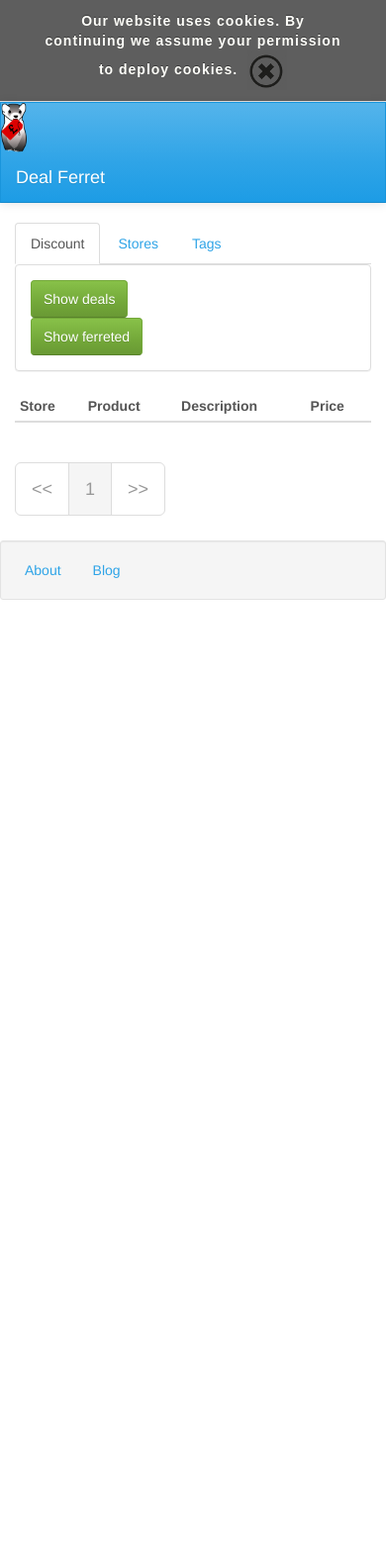
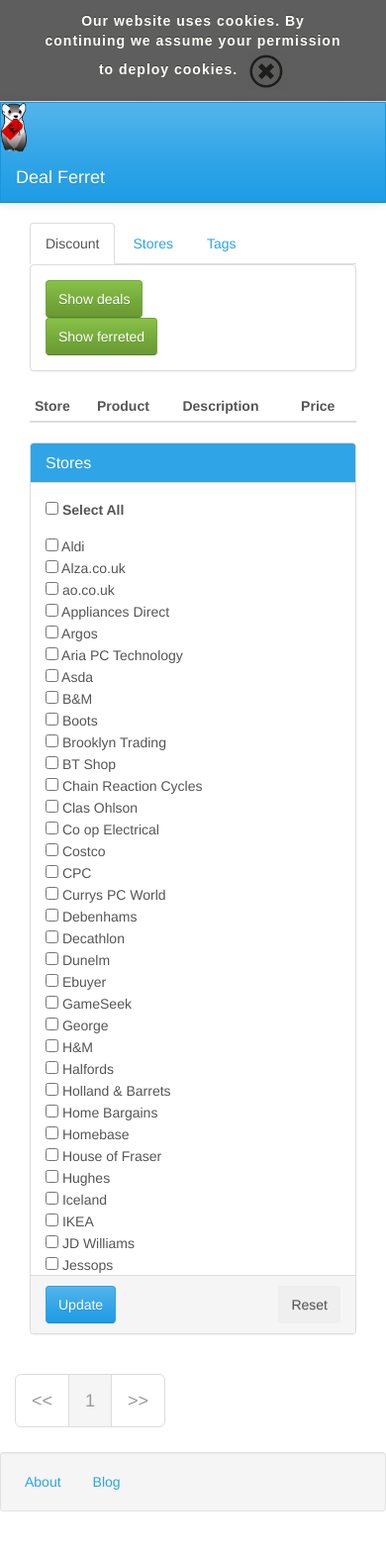
Before and after one commit to brejc8/dealferret, a PHP site: page /products.php in a window 390 px wide. Shown: the top 1571 px of the page at 99% size. Run offline with PHP 8.4, Linux system fonts and the light colour scheme; tables that the repository leaves empty or names only in its code hold one stand-in row (values such as "Sample post"); a stand-in replaces the project's code that opens the database connection; lists and menus that the app fills with data are empty; some libraries are stand-ins or nearby versions.

Commit message:
Added the sidebar HTML
Added all the stores in a sidebar panel. The panel is mobile friendly
and will either take 25% of the width of the page or 100% for devices
with smaller screens.

TODO:
- Hook selection / deselection to the form;
- Hook buttons to the form;
- Remove the previous implementation;

```diff
--- a/products.php
+++ b/products.php
@@ -115,6 +115,7 @@
 }
 
 ?>
+<div class="col-md-9 col-sm-12 col-xs-12">
     <form id="products_form" action="/products.php">
 
      <ul class="nav nav-tabs">
@@ -421,7 +422,102 @@
     echo "</tr>";
 }
 
-echo "</tbody></table></div>";
+echo "</tbody></table></div></div>";
+
+$storesSidebar = '<div class="col-md-3 col-sm-12 col-xs-12">
+        <div class="panel panel-primary">
+          <div class="panel-heading">
+            <h3 class="panel-title">Stores</h3>
+          </div>
+          <div class="panel-body" style="height: 800px; overflow-y: scroll">
+            <div style="font-weight: bold; margin-bottom: 15px;">
+                <input type="checkbox" id="selectAll" /> Select All
+            </div>
+            <div id="stores">
+              <div><input type="checkbox" /> Aldi</div>
+              <div><input type="checkbox" /> Alza.co.uk</div>
+              <div><input type="checkbox" /> ao.co.uk</div>
+              <div><input type="checkbox" /> Appliances Direct</div>
+              <div><input type="checkbox" /> Argos</div>
+              <div><input type="checkbox" /> Aria PC Technology</div>
+              <div><input type="checkbox" /> Asda</div>
+              <div><input type="checkbox" /> B&amp;M</div>
+              <div><input type="checkbox" /> Boots</div>
+              <div><input type="checkbox" /> Brooklyn Trading</div>
+              <div><input type="checkbox" /> BT Shop</div>
+              <div><input type="checkbox" /> Chain Reaction Cycles</div>
+              <div><input type="checkbox" /> Clas Ohlson</div>
+              <div><input type="checkbox" /> Co op Electrical</div>
+              <div><input type="checkbox" /> Costco</div>
+              <div><input type="checkbox" /> CPC</div>
+              <div><input type="checkbox" /> Currys PC World</div>
+              <div><input type="checkbox" /> Debenhams</div>
+              <div><input type="checkbox" /> Decathlon</div>
+              <div><input type="checkbox" /> Dunelm</div>
+              <div><input type="checkbox" /> Ebuyer</div>
+              <div><input type="checkbox" /> GameSeek</div>
+              <div><input type="checkbox" /> George</div>
+              <div><input type="checkbox" /> H&amp;M</div>
+              <div><input type="checkbox" /> Halfords</div>
+              <div><input type="checkbox" /> Holland &amp; Barrets</div>
+              <div><input type="checkbox" /> Home Bargains</div>
+              <div><input type="checkbox" /> Homebase</div>
+              <div><input type="checkbox" /> House of Fraser</div>
+              <div><input type="checkbox" /> Hughes</div>
+              <div><input type="checkbox" /> Iceland</div>
+              <div><input type="checkbox" /> IKEA</div>
+              <div><input type="checkbox" /> JD Williams</div>
+              <div><input type="checkbox" /> Jessops</div>
+              <div><input type="checkbox" /> John Lewis</div>
+              <div><input type="checkbox" /> Lakeland</div>
+              <div><input type="checkbox" /> Littlewoods</div>
+              <div><input type="checkbox" /> Machine Mart</div>
+              <div><input type="checkbox" /> Maplin</div>
+              <div><input type="checkbox" /> M&amp;S</div>
+              <div><input type="checkbox" /> Matalan</div>
+              <div><input type="checkbox" /> Morrisons</div>
+              <div><input type="checkbox" /> My Memory</div>
+              <div><input type="checkbox" /> New Look</div>
+              <div><input type="checkbox" /> Next</div>
+              <div><input type="checkbox" /> Novatech</div>
+              <div><input type="checkbox" /> Ocado</div>
+              <div><input type="checkbox" /> Pets at Home</div>
+              <div><input type="checkbox" /> Robert Dyas</div>
+              <div><input type="checkbox" /> Rutland Cycling</div>
+              <div><input type="checkbox" /> Ryman</div>
+              <div><input type="checkbox" /> Sainsbury&#39;s</div>
+              <div><input type="checkbox" /> Scan</div>
+              <div><input type="checkbox" /> Screwfix</div>
+              <div><input type="checkbox" /> Selfridges</div>
+              <div><input type="checkbox" /> Smyths</div>
+              <div><input type="checkbox" /> SpaceNK</div>
+              <div><input type="checkbox" /> Sports Direct</div>
+              <div><input type="checkbox" /> Superdrug</div>
+              <div><input type="checkbox" /> Tekheads</div>
+              <div><input type="checkbox" /> Tesco</div>
+              <div><input type="checkbox" /> Tesco Direct</div>
+              <div><input type="checkbox" /> The British Home Store</div>
+              <div><input type="checkbox" /> The Hut</div>
+              <div><input type="checkbox" /> The Range</div>
+              <div><input type="checkbox" /> The Words</div>
+              <div><input type="checkbox" /> TK MAX</div>
+              <div><input type="checkbox" /> Tool Station</div>
+              <div><input type="checkbox" /> Very</div>
+              <div><input type="checkbox" /> Waitrose</div>
+              <div><input type="checkbox" /> WH Smith</div>
+              <div><input type="checkbox" /> Wickes</div>
+              <div><input type="checkbox" /> Wiggle</div>
+              <div><input type="checkbox" /> Wilko</div>
+            </div>
+          </div>
+          <div class="panel-footer">
+            <button class="btn btn-primary">Update</button>
+            <button class="btn pull-right">Reset</button>
+          </div>
+        </div>
+    </div>';
+
+echo $storesSidebar;
 
 $extra = http_build_query($form_data);
 if ($extra != "")
```
Lines whose indentation alone changed are shown as unchanged.
